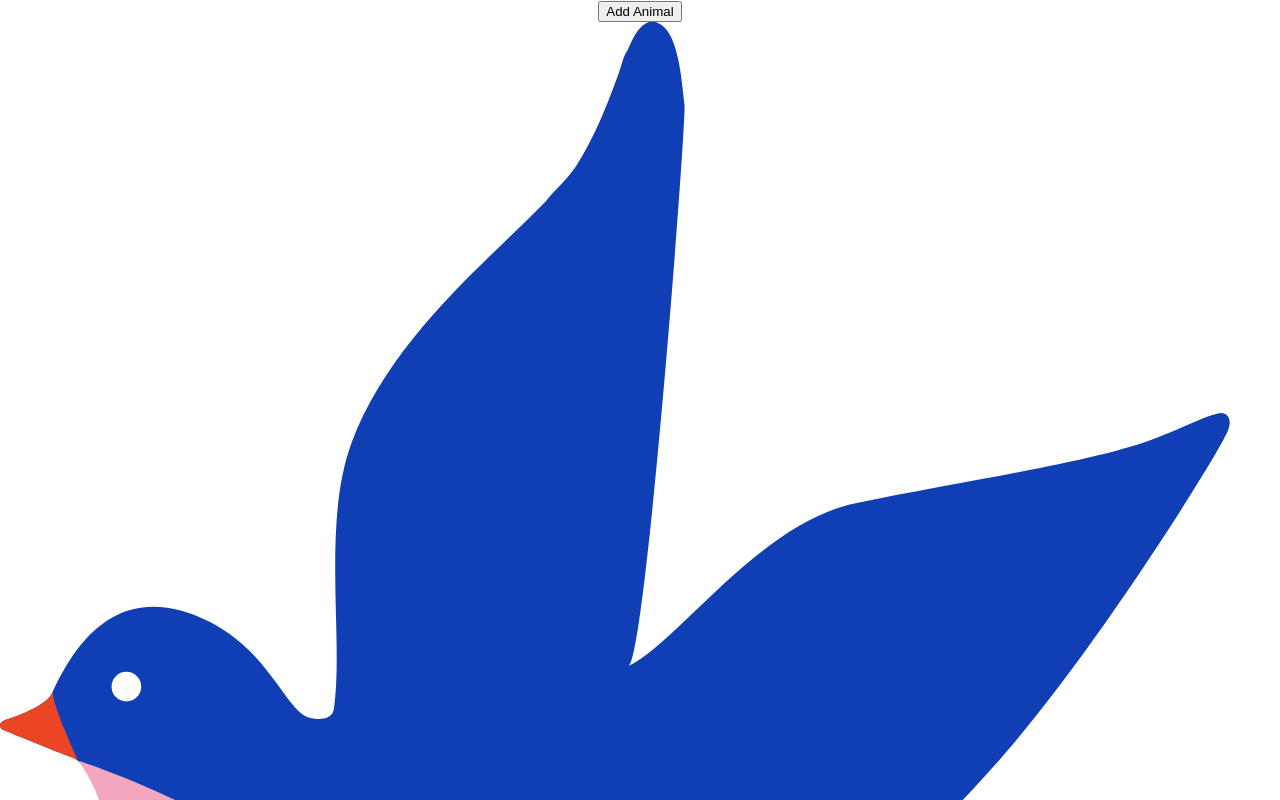
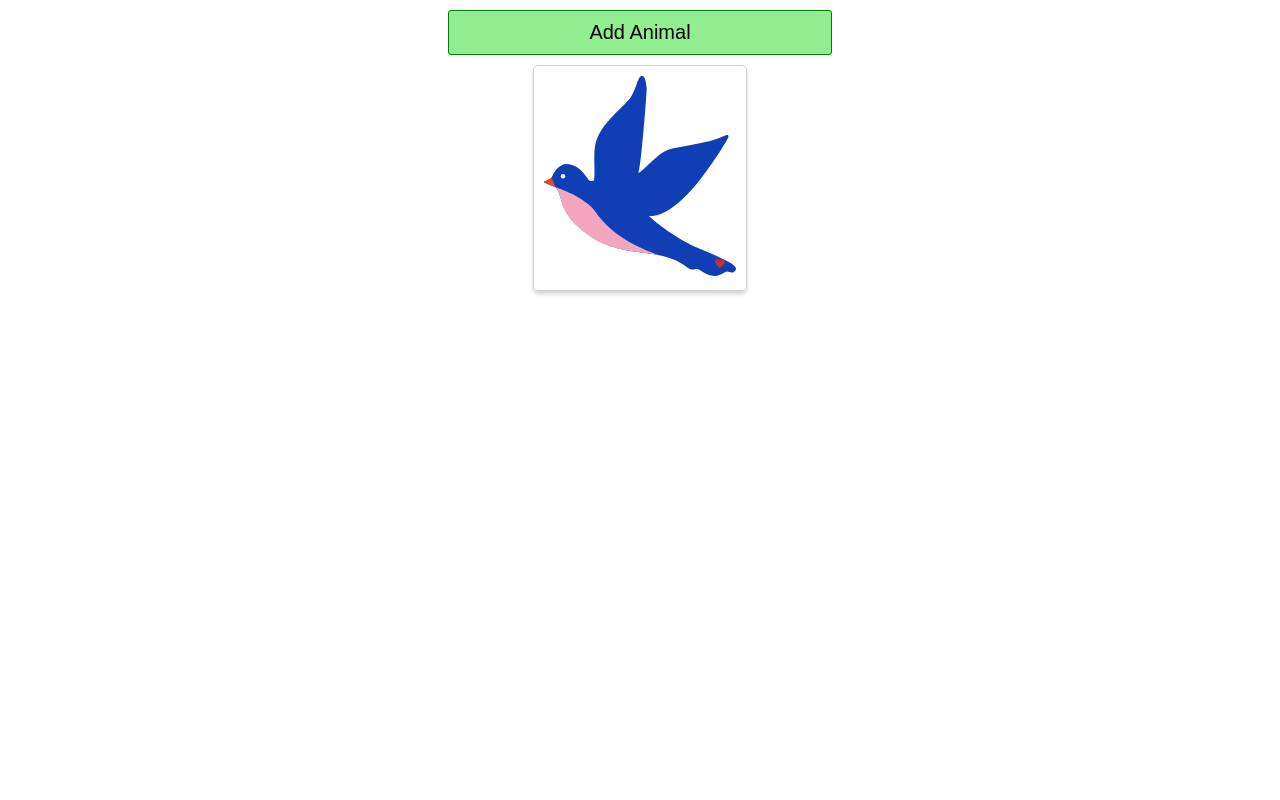
Before and after one commit to emonShimoul/udemy-react-redux-animal, a React (Create React App) app: page / in a window 1280 px wide. Both pictures are taken after a click on the button "Add Animal". Shown: the top 800 px of the page. Built offline with nearby package versions, Linux system fonts and the light colour scheme.

Commit message:
style using custom css

```diff
--- /dev/null
+++ b/src/AnimalShow.css
@@ -0,0 +1,18 @@
+.animal-show {
+    position: relative;
+    border: 1px solid lightgray;
+    padding: 10px;
+    border-radius: 5px;
+    margin: 10px;
+    box-shadow: 0px 3px 4px lightgray;
+}
+
+.animal {
+    height: 200px;
+}
+
+.heart {
+    position: absolute;
+    bottom: 10%;
+    right: 10%;
+}
--- a/src/AnimalShow.js
+++ b/src/AnimalShow.js
@@ -1,4 +1,5 @@
 import React, { useState } from 'react';
+import './AnimalShow.css';
 import bird from './svg/bird.svg';
 import cat from './svg/cat.svg';
 import cow from './svg/cow.svg';
@@ -25,9 +26,10 @@
     };
 
     return (
-        <div onClick={handleClick}>
-            <img src={svgMap[type]} alt="animal" />
+        <div className='animal-show' onClick={handleClick}>
+            <img className='animal' src={svgMap[type]} alt="animal" />
             <img
+                className='heart'
                 src={heart}
                 alt="heart"
                 style={{ width: 10 + 10 * clicks + 'px' }}
--- a/src/App.css
+++ b/src/App.css
@@ -1,4 +1,28 @@
-.App {
+.app {
+  display: flex;
+  flex-direction: column;
+  align-items: center;
+  margin-top: 10px;
+}
+
+button {
+  background-color: lightgreen;
+  border: 1px solid green;
+  border-radius: 3px;
+  font-size: 20px;
+  padding: 10px;
+  width: 30%;
+}
+
+.animal-list {
+  display: flex;
+  flex-direction: row;
+  flex-wrap: wrap;
+  justify-content: center;
+}
+
+
+/* .App {
   text-align: center;
 }
 
@@ -32,7 +56,8 @@
   from {
     transform: rotate(0deg);
   }
+
   to {
     transform: rotate(360deg);
   }
-}
+} */
--- a/src/App.js
+++ b/src/App.js
@@ -7,7 +7,7 @@
   return animals[Math.floor(Math.random() * animals.length)];
 }
 // console.log(Math.random() * 6);
-console.log(getRandomAnimal());
+// console.log(getRandomAnimal());
 
 function App() {
   const [animals, setAnimals] = useState([]);
@@ -21,9 +21,9 @@
   });
 
   return (
-    <div className="App">
+    <div className="app">
       <button onClick={handleClick}>Add Animal</button>
-      <div>{renderedAnimals}</div>
+      <div className='animal-list'>{renderedAnimals}</div>
       {/* <div>
         {animals.map((animal, index) => {
           return <AnimalShow type={animal} key={index}></AnimalShow>
```
